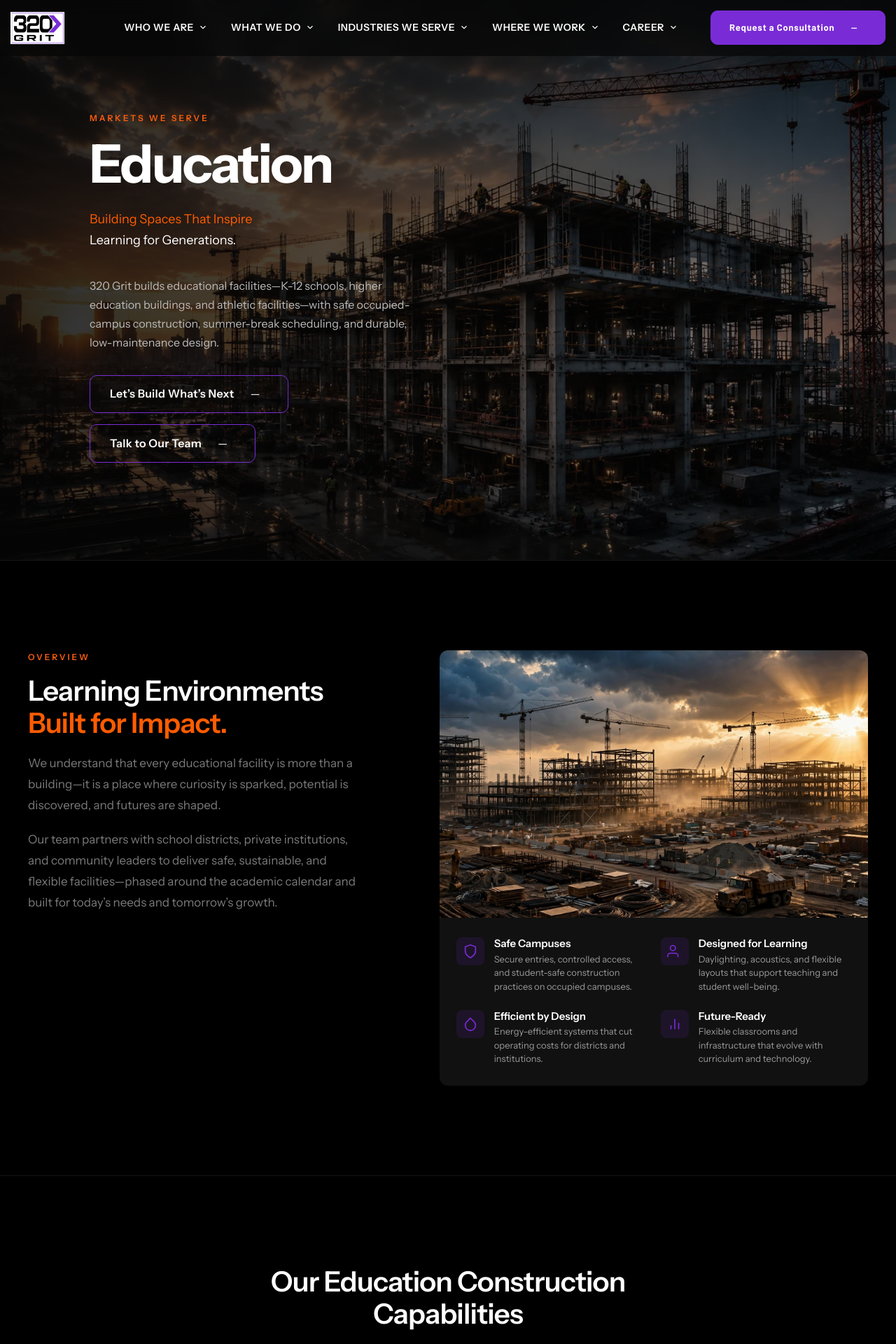
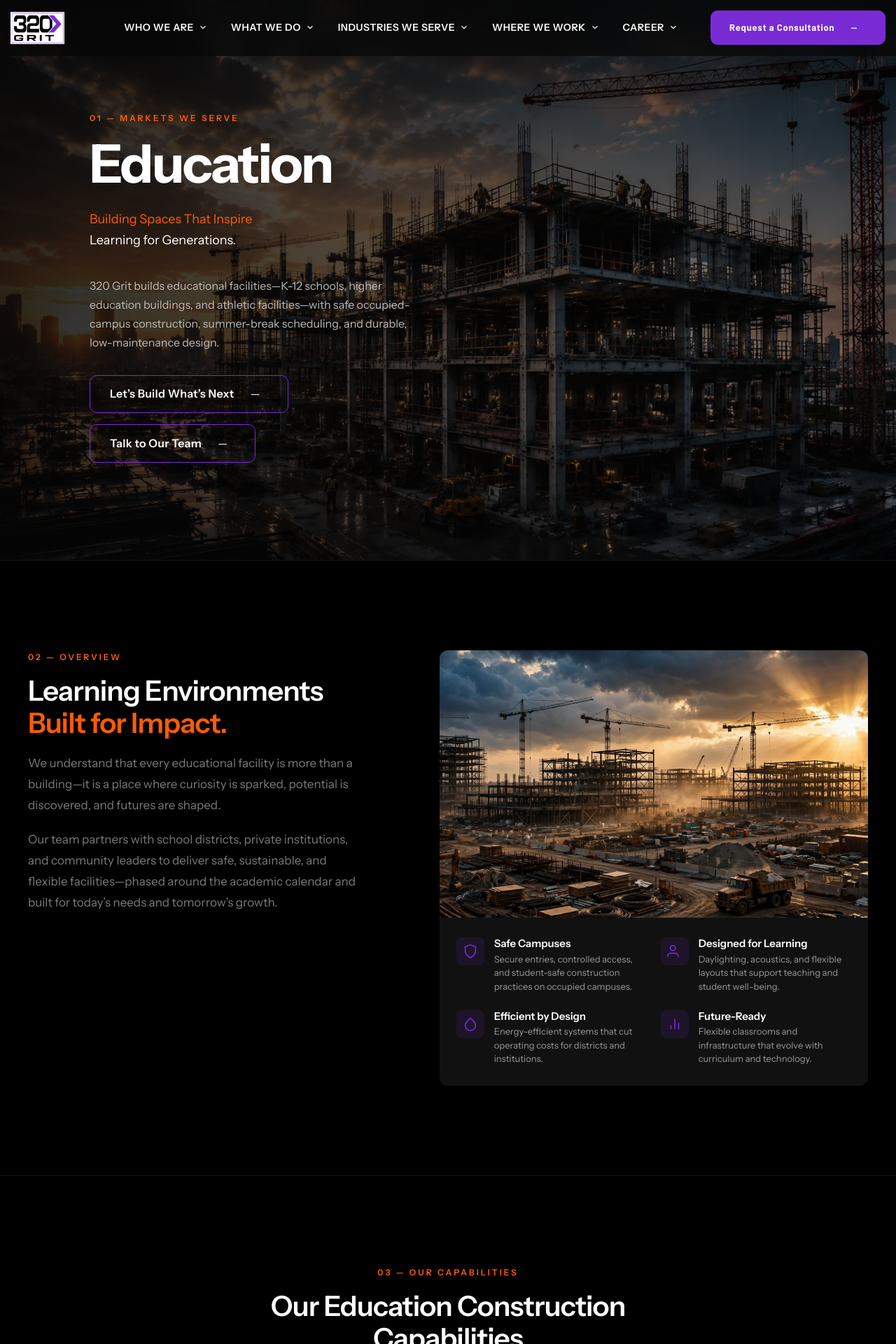
Before and after one commit to TaimoorWajid/website-320grit-angular, an Angular app: page /industries/education in a window 1280 px wide. Shown: the top 1920 px of the page at 70% size. Built offline with nearby package versions, Linux system fonts and the light colour scheme.

Commit message:
Markets: numbered eyebrows 01-07

```diff
--- a/src/app/features/markets/advanced-technology/advanced-technology.data.ts
+++ b/src/app/features/markets/advanced-technology/advanced-technology.data.ts
@@ -7,7 +7,7 @@ export const ADVANCED_TECHNOLOGY_DATA: MarketPageData = {
   canonicalPath: '/industries/advanced-technology',
   hero: {
     id: 'at-hero',
-    label: 'Markets We Serve',
+    label: '01 — Markets We Serve',
     title: [{ text: 'Advanced' }, { text: 'Technology', accent: true }],
     sub: [{ text: 'Cleanrooms, laboratories, and mission-critical facilities engineered for precision.' }],
     subMaxWidth: '520px',
@@ -20,7 +20,7 @@ export const ADVANCED_TECHNOLOGY_DATA: MarketPageData = {
   },
   overview: {
     id: 'at-overview',
-    label: 'Built for Complexity.',
+    label: '02 — Built for Complexity.',
     labelAccent: true,
     title: [{ text: 'Environments That' }, { text: 'Drive Innovation.', accent: true }],
     paragraphs: [
@@ -38,6 +38,7 @@ export const ADVANCED_TECHNOLOGY_DATA: MarketPageData = {
   },
   capabilities: {
     id: 'at-capabilities',
+    label: '03 — Our Capabilities',
     heading: 'Our Advanced Technology Capabilities',
     cards: [
       { icon: 'flask', title: 'Research Laboratories', text: 'Wet labs, dry labs, vivariums, and specialized research spaces with precision MEP systems.' },
@@ -50,6 +51,7 @@ export const ADVANCED_TECHNOLOGY_DATA: MarketPageData = {
   },
   projects: {
     id: 'at-projects',
+    label: '04 — Project Types',
     heading: 'Types of Advanced Technology Projects',
     image: MARKET_IMG.lab,
     imageAlt: 'Cleanroom / lab',
@@ -63,7 +65,7 @@ export const ADVANCED_TECHNOLOGY_DATA: MarketPageData = {
   },
   approach: {
     id: 'at-approach',
-    label: 'Our Approach',
+    label: '05 — Our Approach',
     steps: [
       { num: '1', title: 'Listen', text: 'We learn your science, process requirements, and operational constraints.' },
       { num: '2', title: 'Plan', text: 'Detailed planning around validation, compliance, and long-term performance.' },
@@ -75,7 +77,7 @@ export const ADVANCED_TECHNOLOGY_DATA: MarketPageData = {
   partner: {
     id: 'at-why',
     variant: 'checklist',
-    label: 'Why Partner with 320 Grit',
+    label: '06 — Why Partner with 320 Grit',
     heading: [{ text: 'Expertise. Precision.' }, { text: 'Performance.', accent: true }],
     body: 'Advanced technology construction demands precision at every level. 320 Grit delivers cleanrooms, laboratories, and mission-critical facilities with the technical rigor your work requires.',
     checks: [
@@ -89,6 +91,7 @@ export const ADVANCED_TECHNOLOGY_DATA: MarketPageData = {
   },
   cta: {
     id: 'at-cta',
+    label: '07 — Get Started',
     heading: [
       { text: 'Let’s Build ', inline: true },
       { text: 'What’s Next.', accent: true },
--- a/src/app/features/markets/behavioral-health/behavioral-health.data.ts
+++ b/src/app/features/markets/behavioral-health/behavioral-health.data.ts
@@ -7,7 +7,7 @@ export const BEHAVIORAL_HEALTH_DATA: MarketPageData = {
   canonicalPath: '/industries/behavioral-health',
   hero: {
     id: 'bh-hero',
-    label: 'Markets We Serve',
+    label: '01 — Markets We Serve',
     title: [{ text: 'Behavioral' }, { text: 'Health', accent: true }],
     sub: [{ text: 'Thoughtfully built environments that support healing, dignity, and long-term well-being.' }],
     subMaxWidth: '520px',
@@ -20,7 +20,7 @@ export const BEHAVIORAL_HEALTH_DATA: MarketPageData = {
   },
   overview: {
     id: 'bh-overview',
-    label: 'Overview',
+    label: '02 — Overview',
     title: [{ text: 'Spaces That Put' }, { text: 'People First.', accent: true }],
     paragraphs: [
       'Behavioral health facilities require more than construction expertise—they require empathy, careful planning, and a deep understanding of how the built environment impacts recovery.',
@@ -37,6 +37,7 @@ export const BEHAVIORAL_HEALTH_DATA: MarketPageData = {
   },
   capabilities: {
     id: 'bh-capabilities',
+    label: '03 — Our Capabilities',
     heading: 'Our Behavioral Health Construction Capabilities',
     cards: [
       { icon: 'shield-check', title: 'Secure Environments', text: 'Ligature-resistant and tamper-resistant construction for inpatient and secure behavioral health units.' },
@@ -49,6 +50,7 @@ export const BEHAVIORAL_HEALTH_DATA: MarketPageData = {
   },
   projects: {
     id: 'bh-projects',
+    label: '04 — Project Types',
     heading: 'Types of Behavioral Health Projects',
     image: MARKET_IMG.residence,
     imageAlt: 'Behavioral health outdoor courtyard',
@@ -62,7 +64,7 @@ export const BEHAVIORAL_HEALTH_DATA: MarketPageData = {
   },
   approach: {
     id: 'bh-approach',
-    label: 'Our Approach',
+    label: '05 — Our Approach',
     steps: [
       { num: '1', title: 'Listen', text: 'We learn your care model, patient population, and operational requirements.' },
       { num: '2', title: 'Plan', text: 'Thoughtful planning that balances therapeutic goals, safety requirements, and budget.' },
@@ -74,7 +76,7 @@ export const BEHAVIORAL_HEALTH_DATA: MarketPageData = {
   partner: {
     id: 'bh-commitment',
     variant: 'commitment',
-    label: 'Our Commitment',
+    label: '06 — Our Commitment',
     heading: [{ text: 'Building Hope.' }, { text: 'Creating Possibilities.', accent: true }],
     body: 'Behavioral health facilities are more than buildings—they are instruments of care. 320 Grit builds secure, therapeutic environments that protect patients, support staff, and strengthen communities.',
     diffCardLeft: true,
@@ -86,6 +88,7 @@ export const BEHAVIORAL_HEALTH_DATA: MarketPageData = {
   },
   cta: {
     id: 'bh-cta',
+    label: '07 — Get Started',
     heading: [{ text: 'Let’s Build Spaces Where' }, { text: 'People Can Heal.', accent: true }],
     body: 'Partner with 320 Grit for behavioral health construction—from inpatient units to outpatient centers.',
     button: { label: 'Start a Conversation', variant: 'primary', route: '/contact-us' },
--- a/src/app/features/markets/commercial/commercial.data.ts
+++ b/src/app/features/markets/commercial/commercial.data.ts
@@ -7,7 +7,7 @@ export const COMMERCIAL_DATA: MarketPageData = {
   canonicalPath: '/industries/commercial-construction',
   hero: {
     id: 'cc-hero',
-    label: 'Markets We Serve',
+    label: '01 — Markets We Serve',
     title: [{ text: 'Commercial Construction' }],
     sub: [{ text: 'Ground-up commercial construction and redevelopment built to protect your pro forma.' }],
     subMaxWidth: '520px',
@@ -17,7 +17,7 @@ export const COMMERCIAL_DATA: MarketPageData = {
   },
   overview: {
     id: 'cc-overview',
-    label: 'Overview',
+    label: '02 — Overview',
     title: [{ text: 'Commercial Builds Engineered for Returns, Delivered With Certainty.' }],
     paragraphs: [
       'Commercial construction is a business decision. Every square foot you build must earn its place in the pro forma — and every week of delay erodes it. 320 Grit partners with developers, owners, and investors to deliver office buildings, retail centers, industrial facilities, and mixed-use projects with the cost certainty, schedule discipline, and quality finishes that strong returns are built on.',
@@ -33,6 +33,7 @@ export const COMMERCIAL_DATA: MarketPageData = {
   },
   capabilities: {
     id: 'cc-capabilities',
+    label: '03 — Our Capabilities',
     heading: 'Our Commercial Construction Capabilities',
     cards: [
       { icon: 'building', title: 'Ground-Up Construction', text: 'New office buildings, retail centers, and commercial shells — from site work to certificate of occupancy.' },
@@ -45,6 +46,7 @@ export const COMMERCIAL_DATA: MarketPageData = {
   },
   projects: {
     id: 'cc-projects',
+    label: '04 — Project Types',
     heading: 'Types of Commercial Projects We Deliver',
     imageFirst: true,
     image: MARKET_IMG.commercial,
@@ -59,7 +61,7 @@ export const COMMERCIAL_DATA: MarketPageData = {
   },
   approach: {
     id: 'cc-approach',
-    label: 'Our Approach',
+    label: '05 — Our Approach',
     heading: 'How We Deliver',
     showIcons: true,
     showArrows: true,
@@ -74,7 +76,7 @@ export const COMMERCIAL_DATA: MarketPageData = {
   partner: {
     id: 'cc-partner',
     variant: 'text-image',
-    label: 'A Partner You Can Count On',
+    label: '06 — A Partner You Can Count On',
     heading: [{ text: 'Cost Certainty. Schedule Discipline.' }, { text: 'Assets That Perform.' }],
     body: '320 Grit brings commercial construction expertise, rigorous preconstruction, and field leadership that treats your budget like our own — delivering buildings that protect the pro forma and perform for decades.',
     image: MARKET_IMG.commercialPartner,
@@ -82,6 +84,7 @@ export const COMMERCIAL_DATA: MarketPageData = {
   },
   cta: {
     id: 'cc-cta',
+    label: '07 — Get Started',
     heading: [
       { text: 'Let’s Build What ', inline: true },
       { text: 'Performs', accent: true, inline: true },
--- a/src/app/features/markets/education/education.data.ts
+++ b/src/app/features/markets/education/education.data.ts
@@ -7,7 +7,7 @@ export const EDUCATION_DATA: MarketPageData = {
   canonicalPath: '/industries/education',
   hero: {
     id: 'edu-hero',
-    label: 'Markets We Serve',
+    label: '01 — Markets We Serve',
     title: [{ text: 'Education' }],
     sub: [
       { text: 'Building Spaces That Inspire', accent: true },
@@ -23,7 +23,7 @@ export const EDUCATION_DATA: MarketPageData = {
   },
   overview: {
     id: 'edu-overview',
-    label: 'Overview',
+    label: '02 — Overview',
     title: [{ text: 'Learning Environments' }, { text: 'Built for Impact.', accent: true }],
     paragraphs: [
       'We understand that every educational facility is more than a building—it is a place where curiosity is sparked, potential is discovered, and futures are shaped.',
@@ -40,6 +40,7 @@ export const EDUCATION_DATA: MarketPageData = {
   },
   capabilities: {
     id: 'edu-capabilities',
+    label: '03 — Our Capabilities',
     heading: 'Our Education Construction Capabilities',
     cards: [
       { icon: 'building', title: 'Pre-K – 12 Schools', text: 'Classrooms, STEM labs, gymnasiums, and secure campus entries for K-12 districts.' },
@@ -52,6 +53,7 @@ export const EDUCATION_DATA: MarketPageData = {
   },
   projects: {
     id: 'edu-projects',
+    label: '04 — Project Types',
     heading: 'Types of Education Projects',
     image: MARKET_IMG.industries,
     imageAlt: 'School campus',
@@ -65,7 +67,7 @@ export const EDUCATION_DATA: MarketPageData = {
   },
   approach: {
     id: 'edu-approach',
-    label: 'Our Approach',
+    label: '05 — Our Approach',
     steps: [
       { num: '1', title: 'Listen', text: 'We learn your educational vision, enrollment needs, and community priorities.' },
       { num: '2', title: 'Plan', text: 'Smart planning around bond funding, approvals, and the academic calendar.' },
@@ -77,7 +79,7 @@ export const EDUCATION_DATA: MarketPageData = {
   partner: {
     id: 'edu-result',
     variant: 'result',
-    label: 'The Result',
+    label: '06 — The Result',
     heading: [{ text: 'Spaces That Educate.' }, { text: 'Communities That Thrive.', accent: true }],
     body: '320 Grit builds educational facilities that serve students, educators, and communities—delivered safely, on schedule, and ready for the first day of school.',
     ctaButton: { label: 'Start Your Project', variant: 'primary', anchor: '#edu-cta' },
@@ -90,6 +92,7 @@ export const EDUCATION_DATA: MarketPageData = {
   },
   cta: {
     id: 'edu-cta',
+    label: '07 — Get Started',
     heading: [{ text: 'Building Today’s Schools.' }, { text: 'Inspiring Tomorrow’s Leaders.', accent: true }],
     body: 'Partner with 320 Grit for K-12 and higher education construction—new builds, modernizations, and campus improvements.',
     button: { label: 'Let’s Talk', variant: 'primary', route: '/contact-us' },
--- a/src/app/features/markets/hospitality/hospitality.data.ts
+++ b/src/app/features/markets/hospitality/hospitality.data.ts
@@ -7,7 +7,7 @@ export const HOSPITALITY_DATA: MarketPageData = {
   canonicalPath: '/industries/hospitality',
   hero: {
     id: 'hos-hero',
-    label: 'Markets We Serve',
+    label: '01 — Markets We Serve',
     title: [{ text: 'Hospitality' }],
     sub: [
       { text: 'Building Experiences.', accent: true },
@@ -23,7 +23,7 @@ export const HOSPITALITY_DATA: MarketPageData = {
   },
   overview: {
     id: 'hos-overview',
-    label: 'Overview',
+    label: '02 — Overview',
     title: [{ text: 'Thoughtfully Built.' }, { text: 'Expertly Delivered.', accent: true }],
     paragraphs: [
       'Hospitality construction demands precision, creativity, and an unwavering focus on the guest experience. We partner with owners, developers, and brands to bring their vision to life—on time, on budget, and built to last.',
@@ -40,6 +40,7 @@ export const HOSPITALITY_DATA: MarketPageData = {
   },
   capabilities: {
     id: 'hos-capabilities',
+    label: '03 — Our Capabilities',
     heading: 'Our Hospitality Construction Capabilities',
     cards: [
       { icon: 'building-windows', title: 'New Construction', text: 'Ground-up hotels, resorts, and mixed-use hospitality developments.' },
@@ -52,6 +53,7 @@ export const HOSPITALITY_DATA: MarketPageData = {
   },
   projects: {
     id: 'hos-projects',
+    label: '04 — Project Types',
     heading: 'Types of Hospitality Projects',
     image: MARKET_IMG.residence,
     imageAlt: 'Resort terrace at sunset',
@@ -65,7 +67,7 @@ export const HOSPITALITY_DATA: MarketPageData = {
   },
   approach: {
     id: 'hos-approach',
-    label: 'Our Approach',
+    label: '05 — Our Approach',
     steps: [
       { num: '1', title: 'Listen', text: 'We learn your brand standards, guest profile, and business objectives.' },
       { num: '2', title: 'Plan', text: 'Phased planning that protects revenue and minimizes guest disruption.' },
@@ -77,7 +79,7 @@ export const HOSPITALITY_DATA: MarketPageData = {
   partner: {
     id: 'hos-partner',
     variant: 'checklist',
-    label: 'A Partner You Can Count On',
+    label: '06 — A Partner You Can Count On',
     heading: [{ text: 'Hospitality Is About More Than Buildings.' }, { text: 'It’s About People.' }],
     body: 'Hospitality construction is about trust, timing, and detail. 320 Grit delivers hotels, resorts, and restaurants with the precision your brand demands.',
     checks: [
@@ -91,6 +93,7 @@ export const HOSPITALITY_DATA: MarketPageData = {
   },
   cta: {
     id: 'hos-cta',
+    label: '07 — Get Started',
     heading: [{ text: 'Let’s Build Spaces That' }, { text: 'Welcome the World.', accent: true }],
     body: 'From ground-up resorts to occupied-hotel renovations, 320 Grit builds hospitality spaces guests remember.',
     button: { label: 'Start a Conversation', variant: 'primary', route: '/contact-us' },
--- a/src/app/features/markets/railroads/railroads.data.ts
+++ b/src/app/features/markets/railroads/railroads.data.ts
@@ -7,7 +7,7 @@ export const RAILROADS_DATA: MarketPageData = {
   canonicalPath: '/industries/railroads',
   hero: {
     id: 'rr-hero',
-    label: 'Markets We Serve',
+    label: '01 — Markets We Serve',
     title: [{ text: 'Railroads' }],
     sub: [{ text: 'Railroad construction and track rehabilitation built for safety, capacity, and long-term performance.' }],
     subMaxWidth: '520px',
@@ -17,7 +17,7 @@ export const RAILROADS_DATA: MarketPageData = {
   },
   overview: {
     id: 'rr-overview',
-    label: 'Overview',
+    label: '02 — Overview',
     title: [{ text: 'Rail Infrastructure Built for Safety, Capacity, and Performance.' }],
     paragraphs: [
       'Rail is one of the most efficient, sustainable, and reliable ways to move people and goods. 320 Grit partners with freight railroads, transit agencies, and private rail owners to deliver track construction, rehabilitation, and rail structures that improve safety, expand capacity, and support long-term growth.',
@@ -33,6 +33,7 @@ export const RAILROADS_DATA: MarketPageData = {
   },
   capabilities: {
     id: 'rr-capabilities',
+    label: '03 — Our Capabilities',
     heading: 'Our Railroad Construction Capabilities',
     cards: [
       { icon: 'train', title: 'Track Construction & Rehabilitation', text: 'New track builds, panelized track installation, rail relay, tie replacement, ballast regulation, and surfacing.' },
@@ -45,6 +46,7 @@ export const RAILROADS_DATA: MarketPageData = {
   },
   projects: {
     id: 'rr-projects',
+    label: '04 — Project Types',
     heading: 'Types of Rail Projects We Deliver',
     imageFirst: true,
     image: MARKET_IMG.banner,
@@ -59,7 +61,7 @@ export const RAILROADS_DATA: MarketPageData = {
   },
   approach: {
     id: 'rr-approach',
-    label: 'Our Approach',
+    label: '05 — Our Approach',
     heading: 'How We Deliver',
     showIcons: true,
     showArrows: true,
@@ -74,7 +76,7 @@ export const RAILROADS_DATA: MarketPageData = {
   partner: {
     id: 'rr-partner',
     variant: 'text-image',
-    label: 'A Partner You Can Count On',
+    label: '06 — A Partner You Can Count On',
     heading: [{ text: 'Experience. Accountability.' }, { text: 'Infrastructure That Lasts.' }],
     body: '320 Grit brings railroad construction expertise, disciplined project management, and a commitment to delivering rail infrastructure that performs—safely, on schedule, and built to last.',
     image: MARKET_IMG.labour,
@@ -82,6 +84,7 @@ export const RAILROADS_DATA: MarketPageData = {
   },
   cta: {
     id: 'rr-cta',
+    label: '07 — Get Started',
     heading: [
       { text: 'Let’s Build What ', inline: true },
       { text: 'Moves', accent: true, inline: true },
--- a/src/app/features/markets/shared/market-page/market-page.component.html
+++ b/src/app/features/markets/shared/market-page/market-page.component.html
@@ -95,6 +95,9 @@
 <section class="hc-section rr-capabilities" [id]="data().capabilities.id">
   <div class="hc-container">
     <div class="hc-section-header hc-center" appReveal>
+      @if (data().capabilities.label) {
+        <span class="grit-eyebrow">{{ data().capabilities.label }}</span>
+      }
       <h2 class="hc-display-md">{{ data().capabilities.heading }}</h2>
     </div>
     <div class="rr-cap-grid">
@@ -119,6 +122,9 @@
         </div>
       }
       <div class="rr-projects-list" appReveal>
+        @if (data().projects.label) {
+          <span class="grit-eyebrow">{{ data().projects.label }}</span>
+        }
         <h2 class="hc-display-md" style="margin-bottom: 1.5rem">{{ data().projects.heading }}</h2>
         @for (item of data().projects.items; track item.title) {
           <div class="rr-project-item">
@@ -267,6 +273,7 @@
 <!-- S7 — FINAL CTA -->
 <app-cta-band
   [sectionId]="data().cta.id"
+  [eyebrow]="data().cta.label ?? ''"
   [title]="ctaTitle()"
   [text]="data().cta.body"
   [ctaLabel]="data().cta.button.label"
--- a/src/app/features/markets/shared/market-page/market-page.data.ts
+++ b/src/app/features/markets/shared/market-page/market-page.data.ts
@@ -57,12 +57,14 @@ export interface MarketOverviewData {
 
 export interface MarketCapabilitiesData {
   id: string;
+  label?: string;
   heading: string;
   cards: IconText[];
 }
 
 export interface MarketProjectsData {
   id: string;
+  label?: string;
   heading: string;
   items: IconText[];
   image: string;
@@ -122,6 +124,7 @@ export interface MarketPartnerData {
 
 export interface MarketCtaData {
   id: string;
+  label?: string;
   heading: RichLine[];
   body: string;
   button: MarketButton;
--- a/src/app/features/markets/tenant-improvement/tenant-improvement.data.ts
+++ b/src/app/features/markets/tenant-improvement/tenant-improvement.data.ts
@@ -7,7 +7,7 @@ export const TENANT_IMPROVEMENT_DATA: MarketPageData = {
   canonicalPath: '/industries/tenant-improvement',
   hero: {
     id: 'ti-hero',
-    label: 'Markets We Serve',
+    label: '01 — Markets We Serve',
     title: [{ text: 'Tenant' }, { text: 'Improvement', accent: true }],
     sub: [{ text: 'Transforming spaces. Elevating performance.' }],
     subMaxWidth: '520px',
@@ -20,7 +20,7 @@ export const TENANT_IMPROVEMENT_DATA: MarketPageData = {
   },
   overview: {
     id: 'ti-overview',
-    label: 'Overview',
+    label: '02 — Overview',
     title: [{ text: 'Spaces Designed Around ', inline: true }, { text: 'Your Business.', accent: true }],
     paragraphs: [
       'Every business is unique—and your space should be too. Our tenant improvement solutions combine smart space planning, efficient scheduling, and expert interior construction to create environments that support productivity, reflect your brand, and impress clients.',
@@ -37,6 +37,7 @@ export const TENANT_IMPROVEMENT_DATA: MarketPageData = {
   },
   capabilities: {
     id: 'ti-capabilities',
+    label: '03 — Our Capabilities',
     heading: 'Our Tenant Improvement Capabilities',
     cards: [
       { icon: 'layout-grid', title: 'Space Planning & Design', text: 'Test fits, space planning, and design collaboration that maximize usable square footage.' },
@@ -49,6 +50,7 @@ export const TENANT_IMPROVEMENT_DATA: MarketPageData = {
   },
   projects: {
     id: 'ti-projects',
+    label: '04 — Project Types',
     heading: 'Types of Tenant Improvement Projects',
     image: MARKET_IMG.planning,
     imageAlt: 'Modern open office',
@@ -63,7 +65,7 @@ export const TENANT_IMPROVEMENT_DATA: MarketPageData = {
   },
   approach: {
     id: 'ti-approach',
-    label: 'Our Approach',
+    label: '05 — Our Approach',
     columns: 4,
     splitNumTitle: true,
     steps: [
@@ -76,7 +78,7 @@ export const TENANT_IMPROVEMENT_DATA: MarketPageData = {
   partner: {
     id: 'ti-why',
     variant: 'checklist-difference',
-    label: 'Why Partner with 320 Grit?',
+    label: '06 — Why Partner with 320 Grit?',
     body: '320 Grit specializes in tenant improvements—office buildouts, renovations, and interior construction delivered fast, with minimal disruption and finishes that last.',
     checks: [
       'Tenant improvement specialists—from 1,000 SF refreshes to full-floor buildouts',
@@ -97,6 +99,7 @@ export const TENANT_IMPROVEMENT_DATA: MarketPageData = {
   },
   cta: {
     id: 'ti-cta',
+    label: '07 — Get Started',
     heading: [{ text: 'Transform Your Space.' }, { text: 'Elevate Your Business.', accent: true }],
     body: 'From test fit to move-in day, 320 Grit builds tenant improvements that work as hard as you do.',
     button: { label: 'Start Your Project', variant: 'primary', route: '/contact-us' },
```
